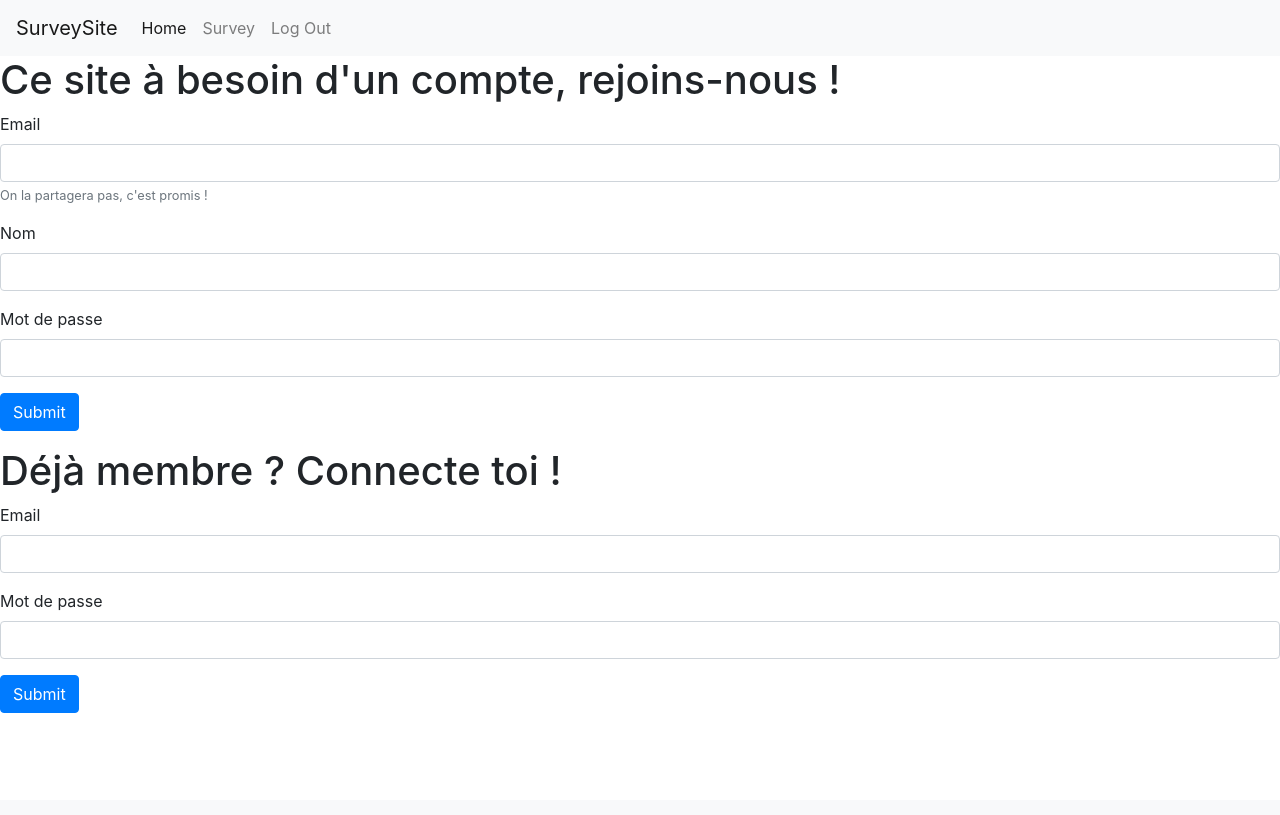
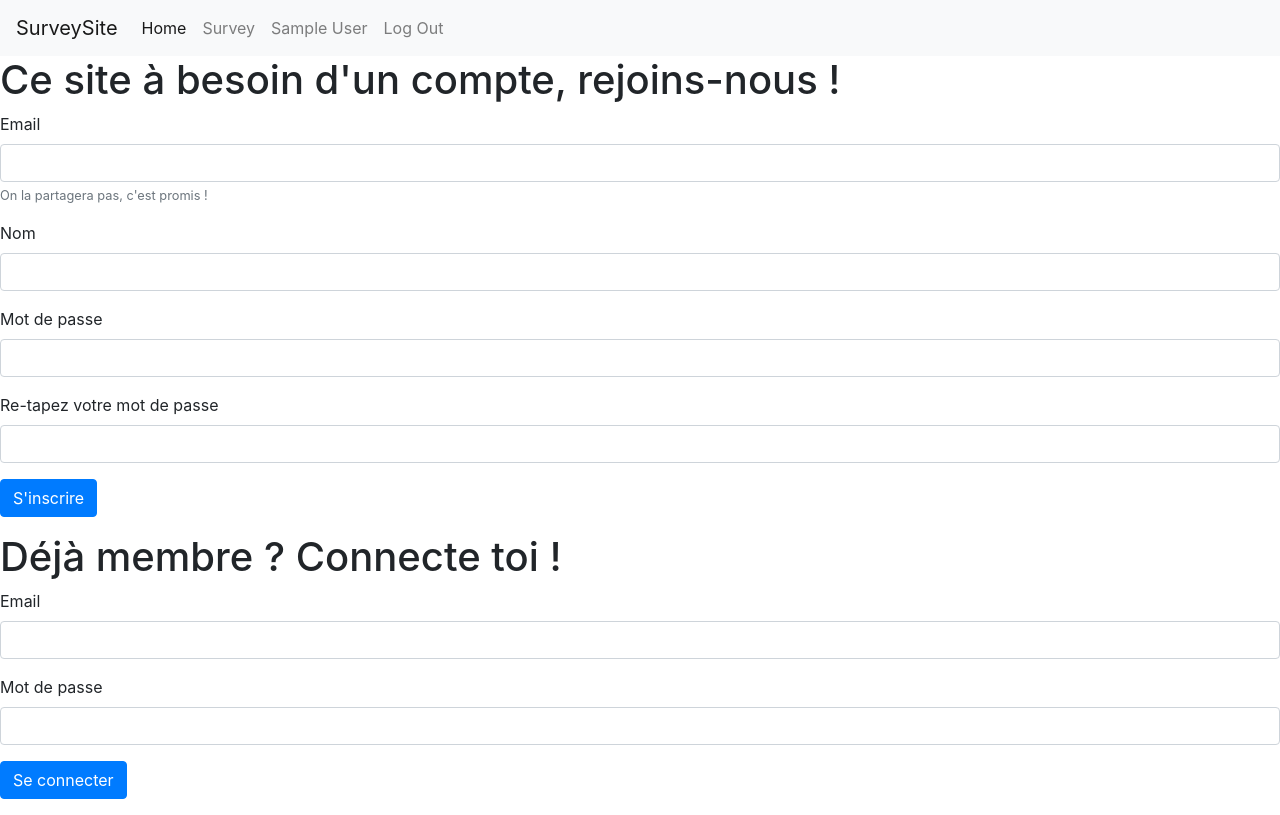
Before and after one commit to Bakabruh/rendu-poo, a PHP site: page /index.php?page=create-user in a window 1280 px wide. Before the commit the page ends 713 px from the top, so only its background shows below. Run offline with PHP 8.4, Linux system fonts and the light colour scheme; the visitor is signed in with stand-in values (Sample User, id 1).

Commit message:
:sparkles: added user profile page & upgraded user creation process

```diff
--- a/App/Controller/UserController.php
+++ b/App/Controller/UserController.php
@@ -10,13 +10,35 @@ class UserController {
 
     public function userIndex()
     {
+
+        $db = new Database;
+
+        $id = $_SESSION['ID'];
+
+        $getFriends =
+        "SELECT users.user_name, users.status, users.user_id FROM users
+        INNER JOIN bonds ON user_id1 = '" . $id . "'
+        WHERE users.user_id = bonds.user_id2";
+
+        $friends = $db->query($getFriends, true);
+
+
         require ROOT."/App/View/userIndexView.php";
     }
+
+
 
     public function createUser()
     {
 
         if($_POST && $_POST['action'] == "create") {
+
+
+            if($_POST['pass'] != $_POST['pass2']) {
+
+                echo "<script>alert('Écrivez deux fois le même mot de passe')</script>";
+
+            } else {
 
                 $newUser = [
                     "mail" => $_POST['mail'],
@@ -26,15 +48,31 @@ class UserController {
 
                 $db = new Database();
 
+                $accVerif = "SELECT * FROM users WHERE user_email ='" . $_POST['mail'] . "' OR user_name = '" . $_POST['name'] . "'";
+
+                if($db->query($accVerif, false)) {
+
+                    echo "<script>alert('Nom ou email déjà prit')</script>";
+
+                } else {
                     $userRequest = "INSERT INTO users (user_name, user_pass, user_email, status) VALUES (:name, :pass, :mail, false)";
 
                     $db->prepare($userRequest, $newUser);
 
+                    $tempoName = $newUser['name'];
+
+                    $idRequest = "SELECT user_id FROM users WHERE user_name = '" . $tempoName ."'";
+
+                    $getId = $db->query($idRequest, false);
+
                     $_SESSION['Connected'] = true;
                     $_SESSION['Username'] = $_POST['name'];
                     $_SESSION['Usermail'] = $_POST['mail'];
+                    $_SESSION['ID'] = $getId;
 
                     header("Location: index.php?page=home");
+                }
+            }
 
         }
 
@@ -67,6 +105,7 @@ class UserController {
                 $_SESSION['Connected'] = true;
                 $_SESSION['Username'] = $exist['user_name'];
                 $_SESSION['Usermail'] = $exist['user_email'];
+                $_SESSION['ID'] = $exist['user_id'];
 
                 header("Location: index.php?page=home");
             } else {
@@ -82,7 +121,7 @@ class UserController {
         if(isset($_GET['action']) && $_GET['action'] == 'disconnect') {
 
             session_destroy();
-
+            header("Location: index.php?page=create-user");
             require ROOT."/App/View/userCreateView.php";
 		}
 
--- a/App/View/userCreateView.php
+++ b/App/View/userCreateView.php
@@ -13,13 +13,13 @@ require ROOT."/commons.php";
 <form action="?page=create-user" method="POST">
   <div class="form-group">
     <label for="exampleInputEmail1">Email</label>
-    <input type="email" name="mail" class="form-control" id="exampleInputEmail1" aria-describedby="emailHelp" required>
+    <input type="email" name="mail" class="form-control"  aria-describedby="emailHelp" <?php if(isset($_POST['mail'])) { echo 'value="' . $_POST['mail'] . '"';} ?> required>
     <small id="emailHelp" class="form-text text-muted">On la partagera pas, c'est promis !</small>
   </div>
 
   <div class="form-group">
     <label for="exampleInputName1">Nom</label>
-    <input type="text" name="name" class="form-control" id="exampleInputName1">
+    <input type="text" name="name" class="form-control" <?php if(isset($_POST['name'])) { echo 'value="' . $_POST['name'] . '"';} ?> >
   </div>
 
   <div class="form-group">
@@ -27,9 +27,14 @@ require ROOT."/commons.php";
     <input type="password" name="pass" class="form-control" id="exampleInputPassword1">
   </div>
 
+  <div class="form-group">
+    <label for="exampleInputPassword1">Re-tapez votre mot de passe</label>
+    <input type="password" name="pass2" class="form-control" >
+  </div>
+
   <input type="hidden" name="action" value="create">
 
-  <button type="submit" class="btn btn-primary">Submit</button>
+  <button type="submit" class="btn btn-primary">S'inscrire</button>
 </form>
 
 <h1>Déjà membre ? Connecte toi !</h1>
@@ -37,15 +42,15 @@ require ROOT."/commons.php";
 <form action="?page=create-user" method="POST">
   <div class="form-group">
     <label for="exampleInputEmail1">Email</label>
-    <input type="email" name="connect-mail" class="form-control" id="exampleInputEmail1" aria-describedby="emailHelp" required>
+    <input type="email" name="connect-mail" class="form-control"  aria-describedby="emailHelp" required>
   </div>
 
   <div class="form-group">
     <label for="exampleInputPassword1">Mot de passe</label>
-    <input type="password" name="connect-pass" class="form-control" id="exampleInputPassword1">
+    <input type="password" name="connect-pass" class="form-control" >
   </div>
 
   <input type="hidden" name="action" value="connect">
 
-  <button type="submit" class="btn btn-primary">Submit</button>
+  <button type="submit" class="btn btn-primary">Se connecter</button>
 </form>
--- a/commons.php
+++ b/commons.php
@@ -1,6 +1,7 @@
 <link rel="stylesheet" href="https://cdn.jsdelivr.net/npm/bootstrap@4.5.3/dist/css/bootstrap.min.css" crossorigin="anonymous">
 <script src="https://code.jquery.com/jquery-3.5.1.slim.min.js" crossorigin="anonymous"></script>
 <script src="https://cdn.jsdelivr.net/npm/bootstrap@4.5.3/dist/js/bootstrap.bundle.min.js" crossorigin="anonymous"></script>
+
 
 <nav class="navbar navbar-expand-lg navbar-light bg-light">
   <a class="navbar-brand" href="#">SurveySite</a>
@@ -15,9 +16,17 @@
       <li class="nav-item">
         <a class="nav-link" href="#">Survey</a>
       </li>
-      <li class="nav-item">
-        <a class="nav-link" href="?page=create-user&action=disconnect">Log Out</a>
-      </li>
+
+      <?php if(isset($_SESSION["Connected"]) && $_SESSION == true) { ?>
+        <li class="nav-item">
+          <a class="nav-link" href="?page=user"><?= $_SESSION["Username"] ?></a>
+        </li>
+
+        <li class="nav-item">
+          <a class="nav-link" href="?page=create-user&action=disconnect">Log Out</a>
+        </li>
+      <?php } ?>
+
     </ul>
   </div>
 </nav>
```
Also changed, not shown: App/View/userIndexView.php (added, +33 -0 lines), Public/assets/css/style.css (added). Lines whose indentation alone changed are shown as unchanged.
